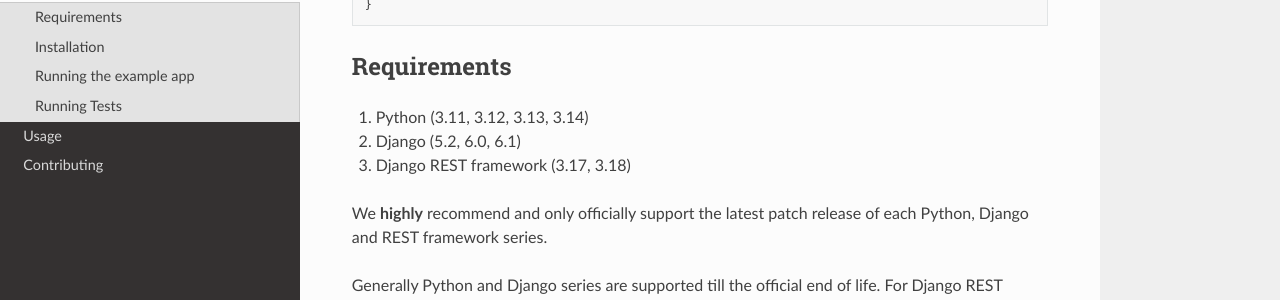
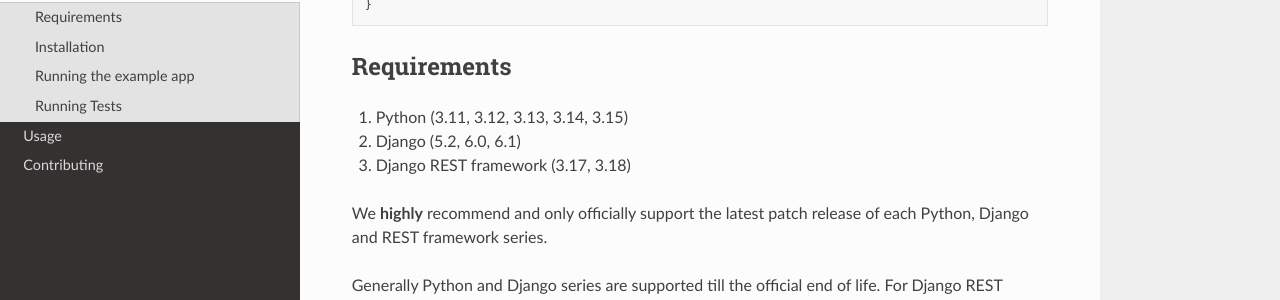
Before and after one commit to django-json-api/django-rest-framework-json-api, a Sphinx documentation site: the page built from docs/getting-started.md, in a window 1280 px wide and 900 px high, scrolled down 831 px. Shown: the part 150-450 px from the top of the window. Built offline with Sphinx 7.4.7 and the Read the Docs theme 3.1.0, drawn with Linux system fonts in a browser that asks for light colours; pages that are not in the unit, such as notebooks, are missing from menus.

Commit message:
Added support for Python 3.15 (#1342)

```diff
--- a/README.rst
+++ b/README.rst
@@ -92,7 +92,7 @@
 Requirements
 ------------
 
-1. Python (3.11, 3.12, 3.13, 3.14)
+1. Python (3.11, 3.12, 3.13, 3.14, 3.15)
 2. Django (5.2, 6.0, 6.1)
 3. Django REST framework (3.17, 3.18)
 
--- a/docs/getting-started.md
+++ b/docs/getting-started.md
@@ -51,7 +51,7 @@
 
 ## Requirements
 
-1. Python (3.11, 3.12, 3.13, 3.14)
+1. Python (3.11, 3.12, 3.13, 3.14, 3.15)
 2. Django (5.2, 6.0, 6.1)
 3. Django REST framework (3.17, 3.18)
 
--- a/setup.py
+++ b/setup.py
@@ -90,6 +90,7 @@
         "Programming Language :: Python :: 3.12",
         "Programming Language :: Python :: 3.13",
         "Programming Language :: Python :: 3.14",
+        "Programming Language :: Python :: 3.15",
         "Topic :: Internet :: WWW/HTTP",
         "Topic :: Software Development :: Libraries :: Application Frameworks",
         "Topic :: Software Development :: Libraries :: Python Modules",
```
Also changed, not shown: CHANGELOG.md (+1 -0 lines), 2 other files.
